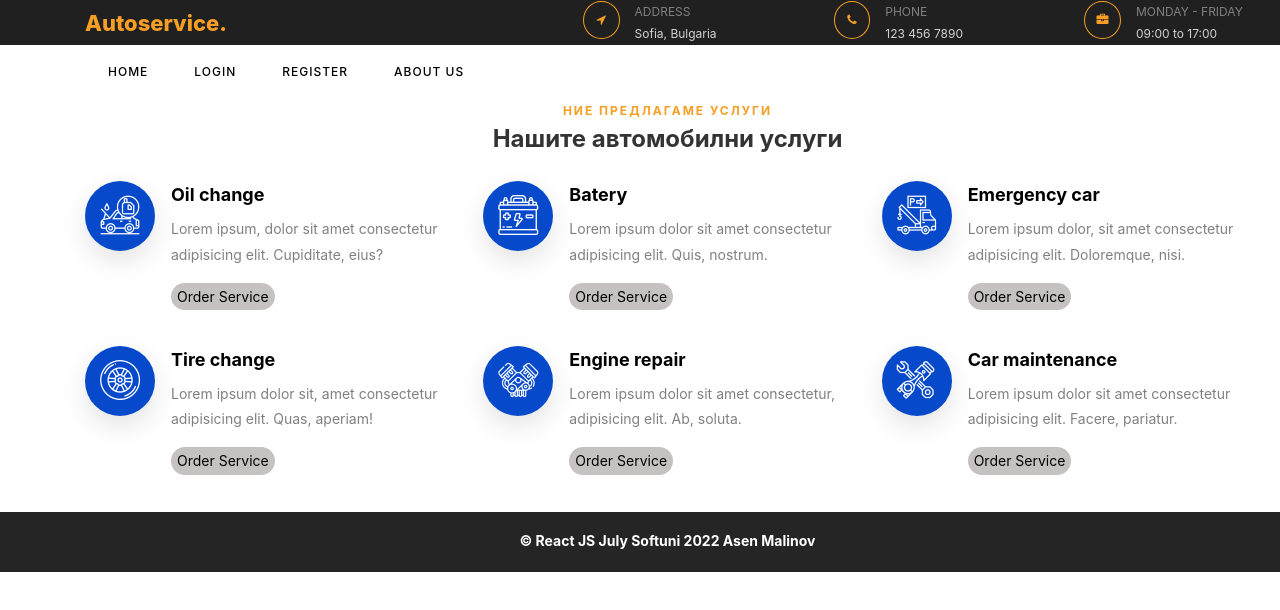
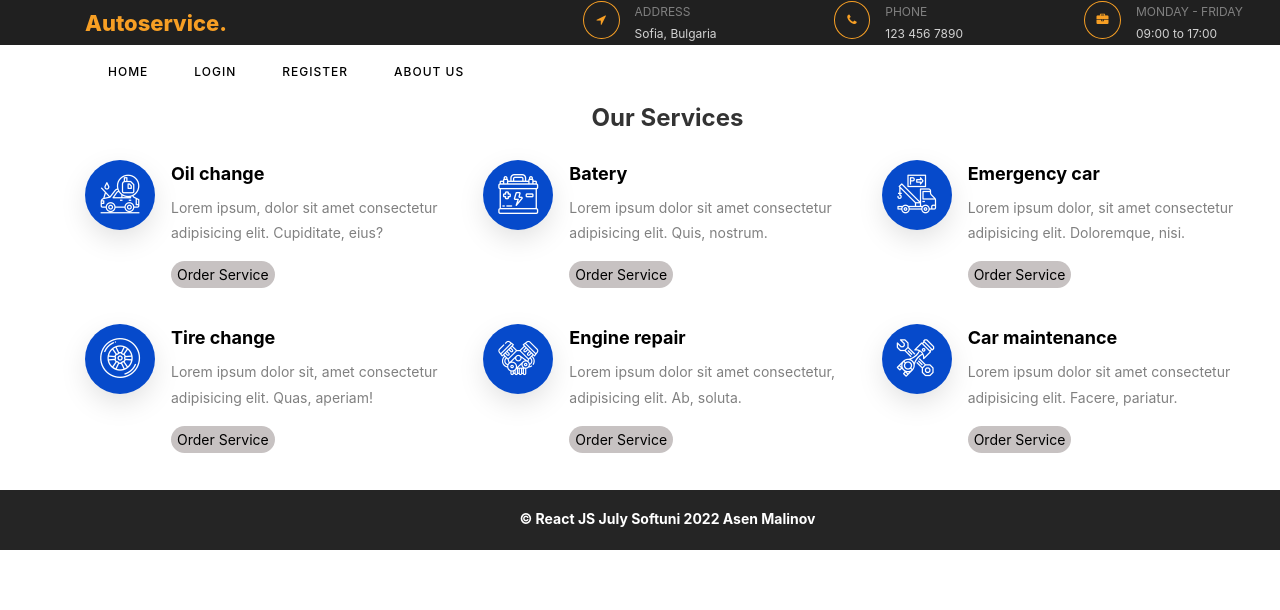
Before and after one commit to AMalinov/softuni-reactjs-auto-service, a React (Create React App) app: page /services in a window 1280 px wide. Shown: the top 610 px of the page. Built offline with nearby package versions, Linux system fonts and the light colour scheme.

Commit message:
Changed heading

```diff
--- a/src/components/OurServices/OurServices.js
+++ b/src/components/OurServices/OurServices.js
@@ -1,14 +1,17 @@
 import "./OurServices.css";
-
+import {Helmet} from "react-helmet";
 const OurServices = () => {
     return (
+        <>
+        <Helmet>
+            <title>AutoService | Services</title>
+        </Helmet>
             <div className="autho-services">
                 <section className="ftco-section">
                     <div className="container">
                         <div className="row justify-content-center pb-5 mb-3">
                             <div className="col-md-7 heading-section text-center ftco-animate fadeInUp ftco-animated">
-                            <span className="subheading">Ние предлагаме услуги</span>
-                            <h2>Нашите автомобилни услуги</h2>
+                                <h2>Our Services</h2>
                             </div>
                         </div>
                         <div className="row">
@@ -113,6 +116,7 @@ const OurServices = () => {
                     </div>
                 </section>
             </div>
+        </>
     );
 }
 
```
Lines whose indentation alone changed are shown as unchanged.
